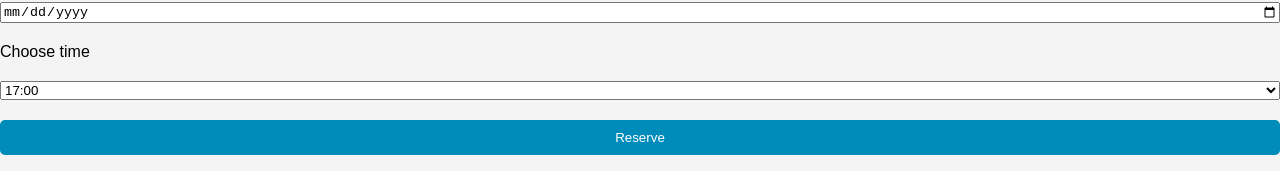
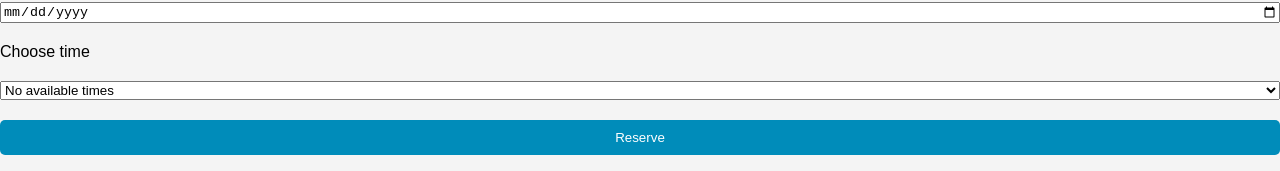
Before and after one commit to david-ivkovic/littlelemon, a React (Create React App) app: page /booking in a window 1280 px wide. Shown: the part 303-474 px from the top of the page. Built offline with nearby package versions, Linux system fonts and the light colour scheme.

Commit message:
manual API code implementation

```diff
--- a/public/index.html
+++ b/public/index.html
@@ -5,6 +5,9 @@
     <link rel="icon" href="%PUBLIC_URL%/favicon.ico" />
     <meta name="viewport" content="width=device-width, initial-scale=1" />
     <meta name="theme-color" content="#000000" />
+
+    <script src="https://raw.githubusercontent.com/courseraap/capstone/main/api.js"></script>
+
 
     <!-- SEO Meta Tag -->
     <meta name="description" content="Little Lemon offers delicious, freshly prepared meals in a cozy atmosphere. Join us for a memorable dining experience." />
--- a/src/App.js
+++ b/src/App.js
@@ -1,16 +1,17 @@
+// src/App.js
 import React from 'react';
 import { Routes, Route } from 'react-router-dom'; // Import Routes and Route
-import Main from './components/Main'; // Import Main component
-import BookingPage from './components/BookingPage';
-import Nav from './components/Nav'; // Import Nav component
+import Main from './components/Main'; // Main component (HomePage)
+import BookingPage from './components/BookingPage'; // Booking page
+import Nav from './components/Nav'; // Navigation component
 
 function App() {
   return (
     <>
       <Nav /> {/* Navigation bar */}
       <Routes>
-        <Route path="/" element={<Main />} />
-        <Route path="/booking" element={<BookingPage />} />
+        <Route path="/" element={<Main />} /> {/* HomePage component */}
+        <Route path="/booking" element={<BookingPage />} /> {/* BookingPage component */}
       </Routes>
     </>
   );
--- a/src/components/BookingForm.js
+++ b/src/components/BookingForm.js
@@ -1,13 +1,46 @@
-import React from 'react';
+import React, { useState, useEffect } from 'react';
 
-function BookingForm({ availableTimes, updateTimes }) {
-  // Log to check if updateTimes is a function
-  console.log(updateTimes);  // This should log 'updateTimes' as a function
+// Paste the fetchAPI function directly here for testing purposes
+const seededRandom = function (seed) {
+  var m = 2 ** 35 - 31;
+  var a = 185852;
+  var s = seed % m;
+  return function () {
+    return (s = s * a % m) / m;
+  };
+};
 
+const fetchAPI = function (date) {
+  let result = [];
+  let random = seededRandom(date.getDate());
+
+  // Generate available times between 17:00 to 23:00
+  for (let i = 17; i <= 23; i++) {
+    if (random() < 0.5) {
+      result.push(i + ':00');
+    }
+    if (random() < 0.5) {
+      result.push(i + ':30');
+    }
+  }
+  return result;
+};
+
+function BookingForm() {
+  const [availableTimes, setAvailableTimes] = useState([]);
+  const [selectedDate, setSelectedDate] = useState('');
+
+  // Fetch available times for the selected date
+  useEffect(() => {
+    if (selectedDate) {
+      const times = fetchAPI(new Date(selectedDate));  // Call fetchAPI with the selected date
+      setAvailableTimes(times);  // Set available times state
+    }
+  }, [selectedDate]);  // Re-run the effect when selectedDate changes
+
+  // Handle date change
   const handleDateChange = (event) => {
-    const selectedDate = event.target.value;
-    console.log(selectedDate);  // Log the selected date to check it's correct
-    updateTimes(selectedDate);  // Call updateTimes when the date is changed
+    setSelectedDate(event.target.value);  // Update selected date
   };
 
   return (
@@ -21,23 +54,21 @@ function BookingForm({ availableTimes, updateTimes }) {
         id="res-date"
         name="date"
         onChange={handleDateChange} // Trigger handleDateChange on date change
+        value={selectedDate ? selectedDate : ''}
         aria-required="true"
         aria-describedby="res-date-label"
       />
 
       {/* Time field */}
       <label htmlFor="res-time" id="res-time-label">Choose time</label>
-      <select
-        id="res-time"
-        name="time"
-        aria-required="true"
-        aria-describedby="res-time-label"
-      >
-        {availableTimes.map((time, index) => (
-          <option key={index} value={time}>
-            {time}
-          </option>
-        ))}
+      <select id="res-time" name="time" aria-required="true" aria-describedby="res-time-label">
+        {availableTimes.length > 0 ? (
+          availableTimes.map((time, index) => (
+            <option key={index} value={time}>{time}</option>
+          ))
+        ) : (
+          <option>No available times</option>  // Handle case when no times are available
+        )}
       </select>
 
       {/* Submit Button */}
--- a/src/components/HomePage.js
+++ b/src/components/HomePage.js
@@ -1,3 +1,4 @@
+// src/components/HomePage.js
 import React from 'react';
 import CallToAction from './CallToAction';
 import Specials from './Specials';
```
